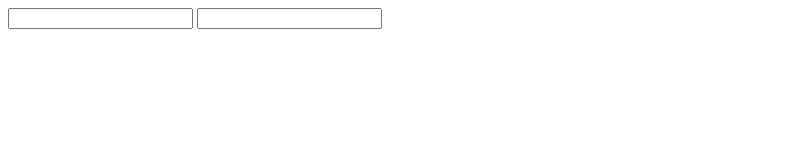
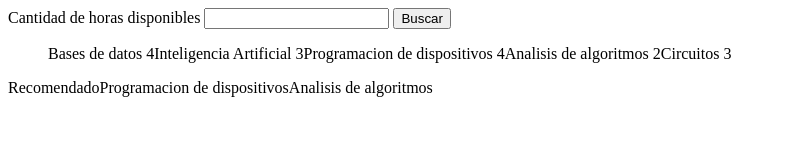
Before and after one commit to 17stiven/Repo_Laravel, a plain HTML site: page index.html in a window 1280 px wide. Shown: the whole page, without its empty margins (0-786 px from the left). Drawn offline with Linux system fonts and the light colour scheme.

Commit message:
Creaccion de la funcion para elegir las asignaturas

```diff
--- a/index.html
+++ b/index.html
@@ -4,13 +4,19 @@
     <meta charset="UTF-8">
     <meta http-equiv="X-UA-Compatible" content="IE=edge">
     <meta name="viewport" content="width=device-width, initial-scale=1.0">
+
     <title>Document</title>
 </head>
 <body>
-    <div class="container"></div>
-    <div class="row">
-        <col><input type="text" name="" id=""></col>
-        <col><input type="text" name="" id=""></col>
+    <div>
+        <label for="formulario">Cantidad de horas disponibles</label>
+<input type="number" name="" id="formulario">
+<button id="btn">Buscar</button>
+<ul id="listado"></ul>
+<div id="recomendaciones"></div>
+
     </div>
+    <script src="./src/person.js"></script>
+
 </body>
 </html>
--- a/src/person.js
+++ b/src/person.js
@@ -0,0 +1,59 @@
+ asignaturas = [{ asignatura: "Bases de datos", horas: 4 },
+  { asignatura: "Inteligencia Artificial", horas: 3 },
+  { asignatura: "Programacion de dispositivos", horas: 4 },
+  { asignatura: "Analisis de algoritmos", horas: 2 },
+  { asignatura: "Circuitos", horas: 3 }
+];
+listarAsignaturas()
+function listarAsignaturas(){
+    var lista=document.getElementById('listado');
+
+    for(var b of asignaturas){
+        var li=document.createElement('li').appendChild(document.createTextNode(b.asignatura+" "+b.horas))
+        lista.appendChild(li);
+    }
+}
+Obtenerasignaturas(6);
+
+function Obtenerasignaturas(horas) {
+  let asignatura1;
+  let asignatura2;
+  let m = 0;
+  let horasDisponibles = 0;
+  for (let b of asignaturas) {
+    if (b.horas < m) {
+      continue;
+    } else {
+      m = b.horas;
+      asignatura1 = b.asignatura;
+      horasDisponibles = horas - b.horas;
+    }
+  }
+  m = 0;
+
+  for (let c of asignaturas) {
+    if (
+      c.horas < m ||
+      c.asignatura === asignatura1 ||
+      horasDisponibles < c.horas
+    ) {
+      continue;
+    } else {
+      m = c.horas;
+      asignatura2 = c.asignatura;
+    }
+  }
+  var rec=document.getElementById('recomendaciones')
+
+  rec.appendChild(document.createTextNode("Recomendado"))
+  rec.appendChild(document.createTextNode(asignatura1))
+  rec.appendChild(document.createTextNode(asignatura2))
+
+}
+var btn=document.getElementById('btn');
+
+btn.addEventListener('click',(e) => {
+   // e.preventDefault();
+    numeroHoras=document.getElementById('formulario').value
+    Obtenerasignaturas(parseInt(numeroHoras))
+})
```
